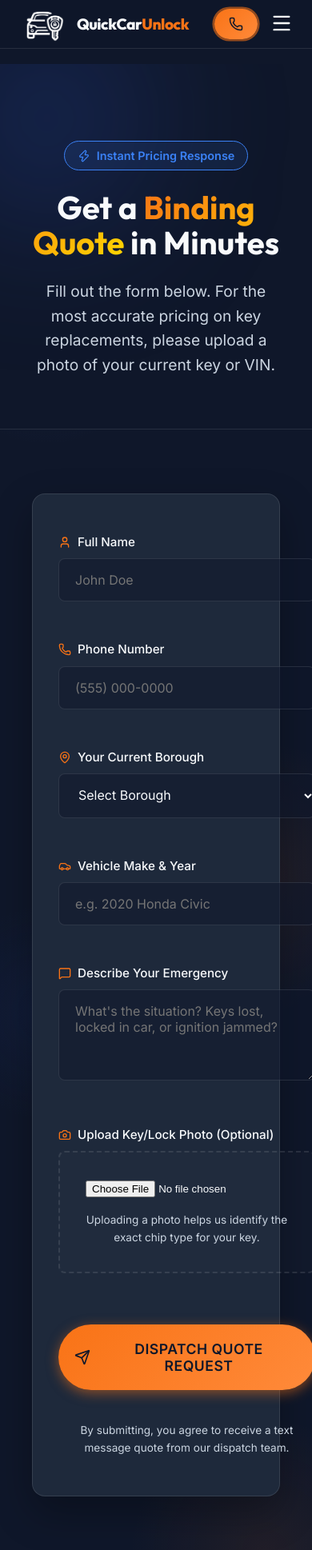
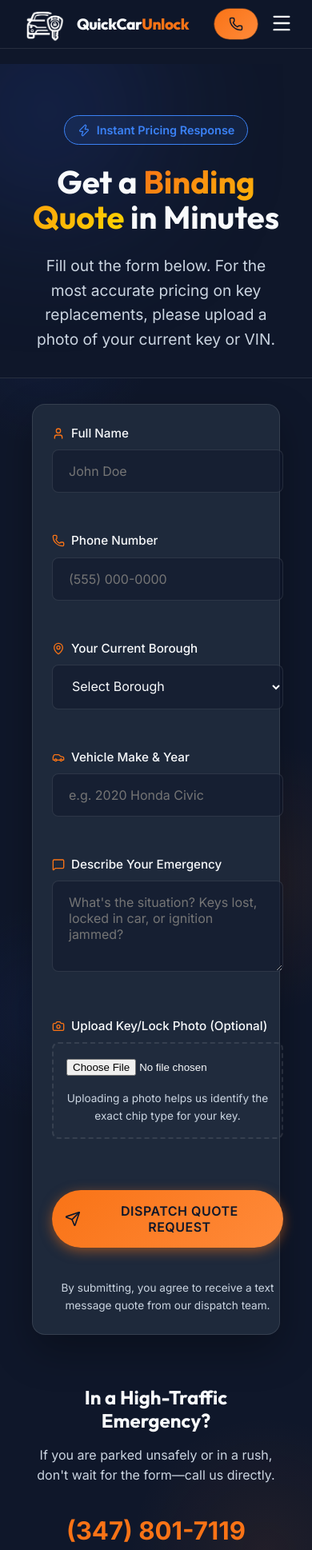
Before and after one commit to quickcarunlock-nyc/quickcarunlock, a Next.js app: page /request-a-quote in a window 390 px wide. Shown: the top 1938 px of the page at 80% size. Built offline with nearby package versions, Linux system fonts and the light colour scheme.

Commit message:
fix: make request a quote form mobile responsive

```diff
--- a/src/app/request-a-quote/page.tsx
+++ b/src/app/request-a-quote/page.tsx
@@ -42,7 +42,7 @@ export default function RequestQuotePage() {
     <div className="request-quote-page">
 
       {/* Hero */}
-      <section style={{ padding: '6rem 1rem 4rem 1rem', background: 'var(--bg-primary)', position: 'relative', overflow: 'hidden', borderBottom: '1px solid var(--border-color)' }}>
+      <section style={{ padding: 'clamp(4rem, 10vw, 6rem) 1rem clamp(2rem, 5vw, 4rem) 1rem', background: 'var(--bg-primary)', position: 'relative', overflow: 'hidden', borderBottom: '1px solid var(--border-color)' }}>
         <div style={{ position: 'absolute', top: '-10%', left: '-10%', width: '50%', height: '50%', background: 'var(--glow-blue)', filter: 'blur(100px)', borderRadius: '50%', zIndex: 0 }}></div>
         <div className="container" style={{ position: 'relative', zIndex: 1, textAlign: 'center', maxWidth: '800px' }}>
           <div style={{ display: 'inline-flex', alignItems: 'center', gap: '8px', background: 'rgba(59, 130, 246, 0.1)', border: '1px solid #3B82F6', color: '#3B82F6', padding: '6px 16px', borderRadius: '50px', fontSize: '0.9rem', fontWeight: 600, marginBottom: '1.5rem' }}>
@@ -58,10 +58,10 @@ export default function RequestQuotePage() {
       </section>
 
       {/* Form Section */}
-      <section style={{ padding: '5rem 1rem' }}>
+      <section style={{ padding: 'clamp(2rem, 8vw, 5rem) 1rem' }}>
         <div className="container" style={{ maxWidth: '700px' }}>
 
-          <div className="card" style={{ padding: '3rem 2rem', background: 'var(--bg-secondary)', border: '1px solid var(--border-color)' }}>
+          <div className="card" style={{ background: 'var(--bg-secondary)', border: '1px solid var(--border-color)' }}>
 
             {submitStatus && (
               <div style={{
@@ -81,7 +81,7 @@ export default function RequestQuotePage() {
             )}
 
             <form onSubmit={handleSubmit} style={{ display: 'grid', gap: '1.5rem' }}>
-              <div style={{ display: 'grid', gridTemplateColumns: 'repeat(auto-fit, minmax(200px, 1fr))', gap: '1.5rem' }}>
+              <div style={{ display: 'grid', gridTemplateColumns: 'repeat(auto-fit, minmax(250px, 1fr))', gap: '1.5rem' }}>
                 <div className="form-group">
                   <label htmlFor="name" style={{ display: 'flex', alignItems: 'center', gap: '8px', color: 'var(--text-primary)', marginBottom: '8px' }}>
                     <User size={16} color="var(--action-orange)" /> Full Name
@@ -96,7 +96,7 @@ export default function RequestQuotePage() {
                 </div>
               </div>
 
-              <div style={{ display: 'grid', gridTemplateColumns: 'repeat(auto-fit, minmax(200px, 1fr))', gap: '1.5rem' }}>
+              <div style={{ display: 'grid', gridTemplateColumns: 'repeat(auto-fit, minmax(250px, 1fr))', gap: '1.5rem' }}>
                 <div className="form-group">
                   <label htmlFor="location" style={{ display: 'flex', alignItems: 'center', gap: '8px', color: 'var(--text-primary)', marginBottom: '8px' }}>
                     <MapPin size={16} color="var(--action-orange)" /> Your Current Borough
@@ -129,13 +129,13 @@ export default function RequestQuotePage() {
                 <label htmlFor="image" style={{ display: 'flex', alignItems: 'center', gap: '8px', color: 'var(--text-primary)', marginBottom: '8px' }}>
                   <Camera size={16} color="var(--action-orange)" /> Upload Key/Lock Photo (Optional)
                 </label>
-                <div style={{ border: '2px dashed var(--border-color)', borderRadius: '8px', padding: '2rem', textAlign: 'center', background: 'rgba(255,255,255,0.01)' }}>
+                <div style={{ border: '2px dashed var(--border-color)', borderRadius: '8px', padding: 'clamp(1rem, 4vw, 2rem)', textAlign: 'center', background: 'rgba(255,255,255,0.01)' }}>
                   <input type="file" id="image" name="image" accept="image/*" style={{ margin: '0 auto', cursor: 'pointer' }} />
                   <p style={{ color: 'var(--slate-light)', fontSize: '0.85rem', marginTop: '1rem' }}>Uploading a photo helps us identify the exact chip type for your key.</p>
                 </div>
               </div>
 
-              <button type="submit" className="btn btn-primary" disabled={isSubmitting} style={{ padding: '1.25rem', fontSize: '1.1rem', marginTop: '1rem', display: 'flex', justifyContent: 'center', alignItems: 'center', gap: '10px' }}>
+              <button type="submit" className="btn btn-primary" disabled={isSubmitting} style={{ padding: 'clamp(1rem, 4vw, 1.25rem)', fontSize: 'clamp(1rem, 4vw, 1.1rem)', marginTop: '1rem', display: 'flex', justifyContent: 'center', alignItems: 'center', gap: '10px' }}>
                 {isSubmitting ? 'Transmitting Request...' : (
                   <>
                     <Send size={20} /> Dispatch Quote Request
@@ -152,7 +152,7 @@ export default function RequestQuotePage() {
           <div style={{ marginTop: '4rem', textAlign: 'center' }}>
             <h3 style={{ fontSize: '1.5rem', marginBottom: '1rem' }}>In a High-Traffic Emergency?</h3>
             <p style={{ color: 'var(--text-secondary)', marginBottom: '2rem' }}>If you are parked unsafely or in a rush, don't wait for the form—call us directly.</p>
-            <a href="tel:3478017119" style={{ fontSize: '2rem', fontWeight: 'bold', color: 'var(--action-orange)' }}>(347) 801-7119</a>
+            <a href="tel:3478017119" style={{ fontSize: 'clamp(1.5rem, 8vw, 2.5rem)', fontWeight: 'bold', color: 'var(--action-orange)', wordBreak: 'break-word' }}>(347) 801-7119</a>
           </div>
 
         </div>
```
